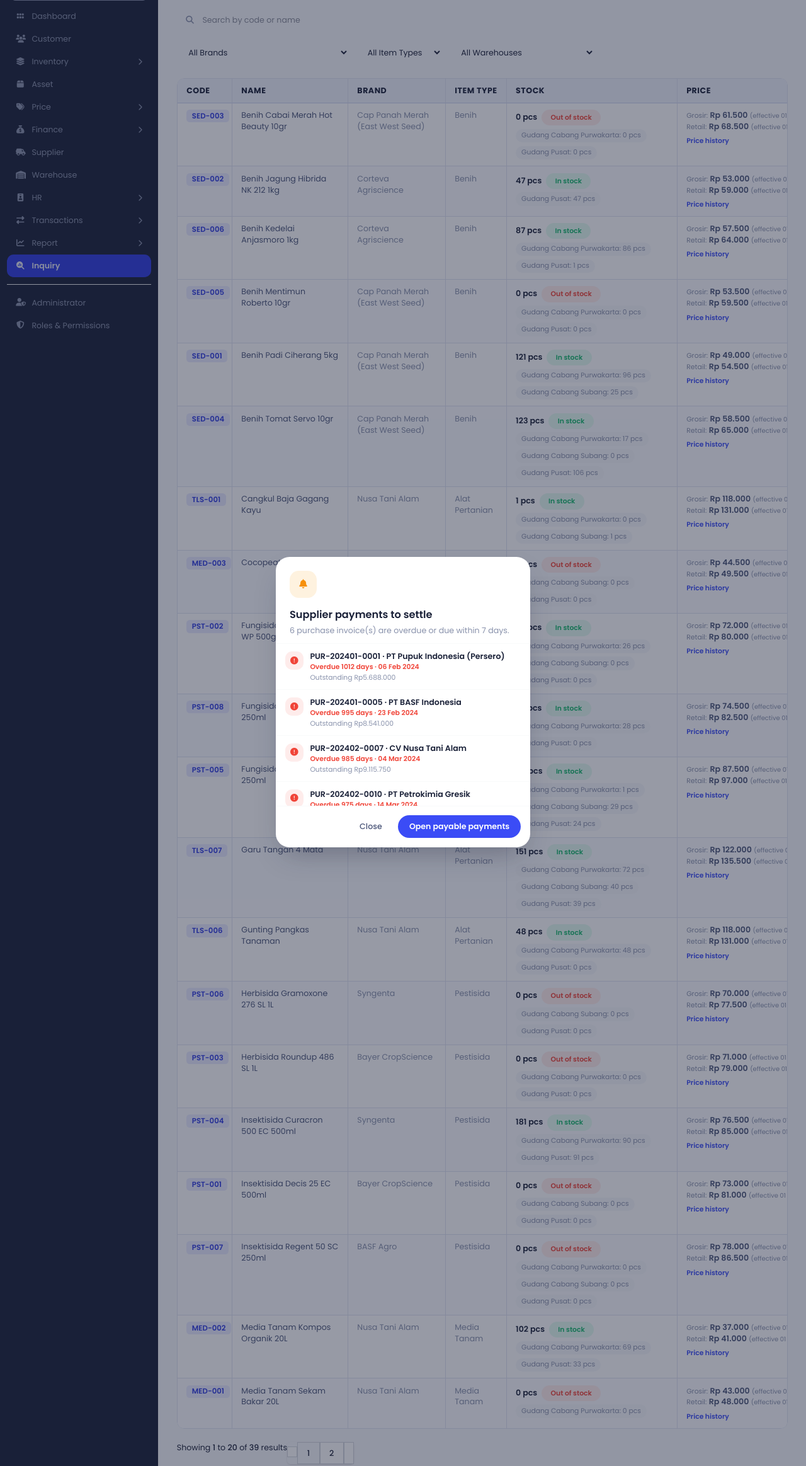
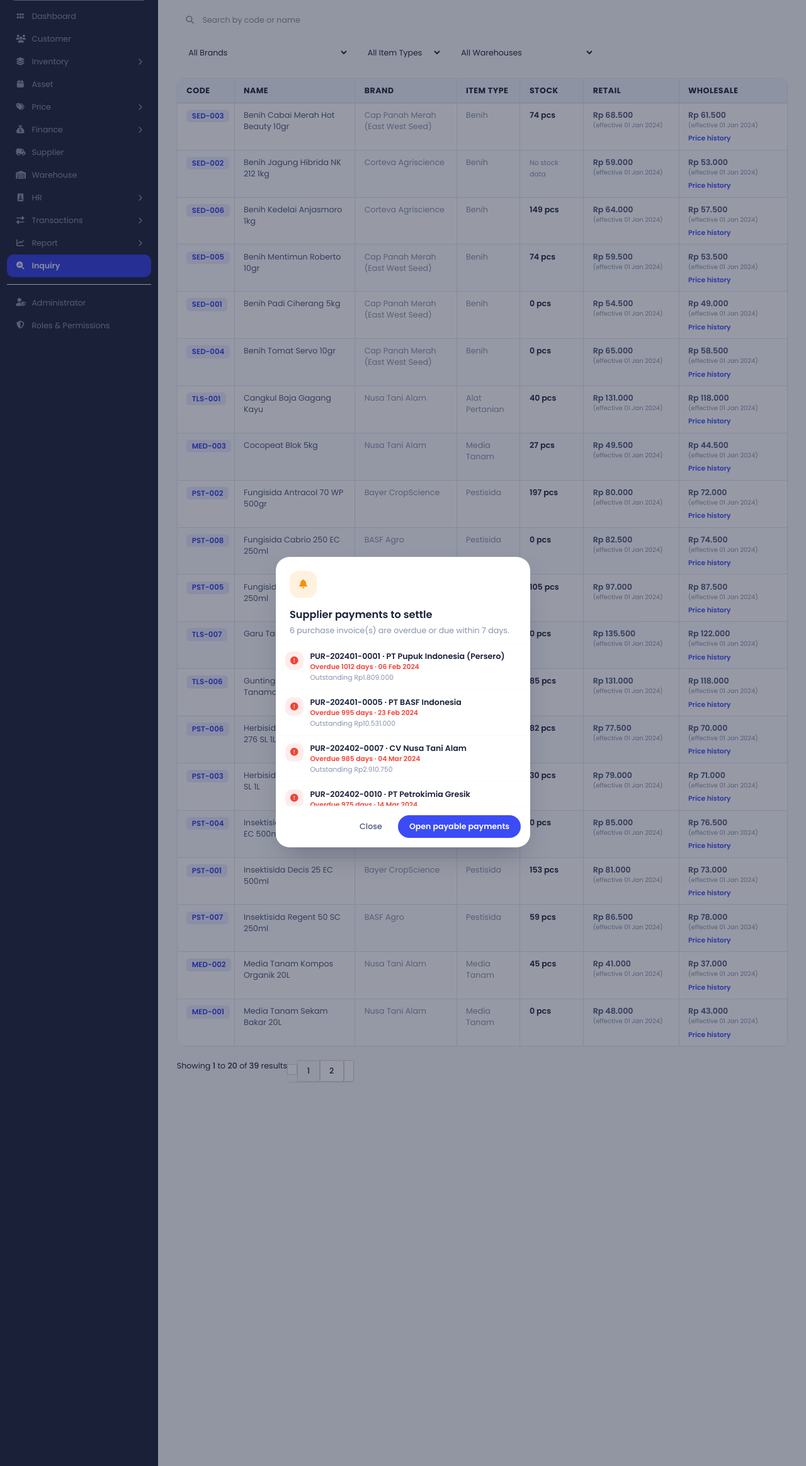
Before and after one commit to albinsyaah/pos-ttm, a Laravel app: page /inquiry in a window 1280 px wide. Shown: the part 98-2425 px from the top of the page at 63% size. Run offline with Laravel 12, Linux system fonts and the light colour scheme; a user stored in the database is signed in; data comes from the database, SQL or seed files in the repository; tables that the repository leaves empty hold one stand-in row (values such as "Sample post"); style sheets or scripts are compiled from the project's sources; some libraries are stand-ins or nearby versions; some web fonts are replaced.

Commit message:
inquiry list changed

```diff
--- a/lang/en/app.php
+++ b/lang/en/app.php
@@ -362,6 +362,8 @@ return [
         'all_warehouses' => 'All Warehouses',
         'stock' => 'Stock',
         'price' => 'Price',
+        'price_retail' => 'Retail',
+        'price_wholesale' => 'Wholesale',
         'no_stock_data' => 'No stock data',
         'no_price_data' => 'No price data',
         'no_products_found' => 'No products found.',
--- a/lang/id/app.php
+++ b/lang/id/app.php
@@ -362,6 +362,8 @@ return [
         'all_warehouses' => 'Semua Gudang',
         'stock' => 'Stok',
         'price' => 'Harga',
+        'price_retail' => 'Retail',
+        'price_wholesale' => 'Grosir',
         'no_stock_data' => 'Belum ada data stok',
         'no_price_data' => 'Belum ada data harga',
         'no_products_found' => 'Barang tidak ditemukan.',
--- a/resources/views/inquiry/index.blade.php
+++ b/resources/views/inquiry/index.blade.php
@@ -66,8 +66,9 @@
                 <col style="width: 19%">
                 <col style="width: 16%">
                 <col style="width: 10%">
-                <col style="width: 28%">
-                <col style="width: 18%">
+                <col style="width: 10%">
+                <col style="width: 15%">
+                <col style="width: 17%">
             </colgroup>
             <thead class="text-[var(--ink-900)] text-[14px] uppercase tracking-wide">
                 <tr class="text-left border-b border-gray-100">
@@ -76,14 +77,17 @@
                     <th class="px-5 py-4 font-bold">{{ __('app.products.brand') }}</th>
                     <th class="px-5 py-4 font-bold">{{ __('app.products.item_type') }}</th>
                     <th class="px-5 py-4 font-bold">{{ __('app.inquiry.stock') }}</th>
-                    <th class="px-5 py-4 font-bold">{{ __('app.inquiry.price') }}</th>
+                    <th class="px-5 py-4 font-bold">{{ __('app.inquiry.price_retail') }}</th>
+                    <th class="px-5 py-4 font-bold">{{ __('app.inquiry.price_wholesale') }}</th>
                 </tr>
             </thead>
             <tbody>
                 @forelse($products as $product)
                     @php
                         $stock = $stockByProduct[$product->id] ?? null;
-                        $prices = $pricesByProduct[$product->id] ?? collect();
+                        $prices = collect($pricesByProduct[$product->id] ?? []);
+                        $retailPrice = $prices->first(fn ($p) => strcasecmp($p->price_category, 'Retail') === 0);
+                        $wholesalePrice = $prices->first(fn ($p) => in_array(strtolower($p->price_category), ['grosir', 'wholesale'], true));
                     @endphp
                     <tr class="table-row align-top {{ $loop->even ? 'is-zebra' : '' }}">
                         <td class="px-5 py-4 whitespace-nowrap"><span class="code-badge">{{ $product->code }}</span></td>
@@ -93,40 +97,42 @@
                         <td class="px-5 py-4">
                             @if($stock)
                                 <span class="font-semibold text-[var(--ink-900)]">{{ $product->formatQuantity($stock['total']) }}</span>
-                                @if($stock['total'] > 0)
+                                {{-- @if($stock['total'] > 0)
                                     <span class="chip bg-[var(--good-100)] text-[var(--good-600)] ml-1" data-availability="available">{{ __('insight.inquiry.available') }}</span>
                                 @else
                                     <span class="chip bg-[var(--bad-100)] text-[var(--bad-600)] ml-1" data-availability="out">{{ __('insight.inquiry.out_of_stock') }}</span>
-                                @endif
-                                <div class="mt-1.5 flex flex-wrap gap-1.5">
-                                    @foreach($stock['warehouses'] as $row)
-                                        <span class="inline-flex items-center rounded-full bg-[var(--surface)] px-2.5 py-1 text-xs text-[var(--ink-400)] whitespace-nowrap">
-                                            {{ $row['name'] }}: {{ $product->formatQuantity($row['balance']) }}
-                                        </span>
-                                    @endforeach
-                                </div>
+                                @endif --}}
                             @else
                                 <span class="text-[var(--ink-400)] text-xs">{{ __('app.inquiry.no_stock_data') }}</span>
                             @endif
                         </td>
                         <td class="px-5 py-4">
-                            @forelse($prices as $price)
+                            @if($retailPrice)
                                 <div class="text-[var(--ink-700)] whitespace-nowrap">
-                                    <span class="text-[var(--ink-400)] text-xs">{{ $price->price_category }}:</span>
-                                    <span class="font-semibold">{{ Money::rupiah($price->amount) }}</span>
-                                    <span class="text-[var(--ink-400)] text-[11px]">({{ __('insight.inquiry.effective') }} {{ \Illuminate\Support\Carbon::parse($price->effective_date)->format('d M Y') }})</span>
+                                    <span class="font-semibold">{{ Money::rupiah($retailPrice->amount) }}</span>
+                                    <div class="text-[var(--ink-400)] text-[11px]">({{ __('insight.inquiry.effective') }} {{ \Illuminate\Support\Carbon::parse($retailPrice->effective_date)->format('d M Y') }})</div>
                                 </div>
-                            @empty
+                            @else
                                 <span class="text-[var(--ink-400)] text-xs">{{ __('app.inquiry.no_price_data') }}</span>
-                            @endforelse
+                            @endif
+                        </td>
+                        <td class="px-5 py-4">
+                            @if($wholesalePrice)
+                                <div class="text-[var(--ink-700)] whitespace-nowrap">
+                                    <span class="font-semibold">{{ Money::rupiah($wholesalePrice->amount) }}</span>
+                                    <div class="text-[var(--ink-400)] text-[11px]">({{ __('insight.inquiry.effective') }} {{ \Illuminate\Support\Carbon::parse($wholesalePrice->effective_date)->format('d M Y') }})</div>
+                                </div>
+                            @else
+                                <span class="text-[var(--ink-400)] text-xs">{{ __('app.inquiry.no_price_data') }}</span>
+                            @endif
                             <button type="button" data-history-toggle="{{ $product->id }}" aria-expanded="false"
-                                    class="mt-2 text-xs font-semibold text-[var(--brand-600)] hover:underline">
+                                    class="mt-2 block text-xs font-semibold text-[var(--brand-600)] hover:underline">
                                 {{ __('insight.inquiry.price_history') }}
                             </button>
                         </td>
                     </tr>
                     <tr class="hidden bg-[var(--surface)]" data-history-row="{{ $product->id }}">
-                        <td colspan="6" class="px-5 py-4">
+                        <td colspan="7" class="px-5 py-4">
                             @php $history = $historyByProduct[$product->id] ?? collect(); @endphp
                             @if($history->isEmpty())
                                 <p class="text-xs text-[var(--ink-400)]">{{ __('insight.inquiry.no_price_history') }}</p>
@@ -166,7 +172,7 @@
                     </tr>
                 @empty
                     <tr>
-                        <td colspan="6" class="text-center py-14 text-[var(--ink-400)] text-sm">
+                        <td colspan="7" class="text-center py-14 text-[var(--ink-400)] text-sm">
                             <i class="fa-regular fa-face-frown text-2xl block mb-2"></i>
                             {{ __('app.inquiry.no_products_found') }}
                         </td>
```
